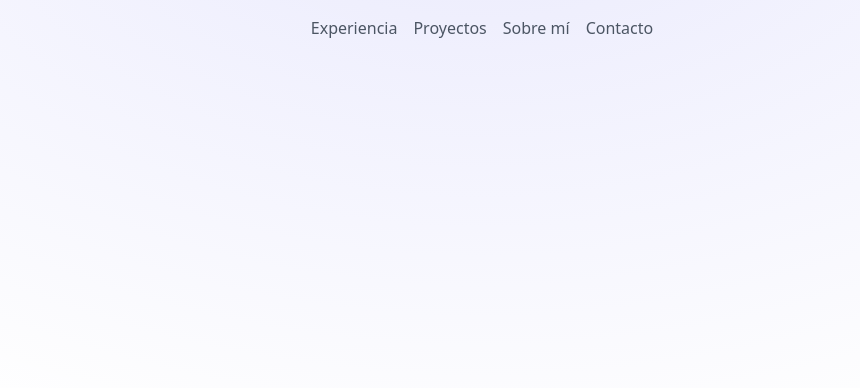
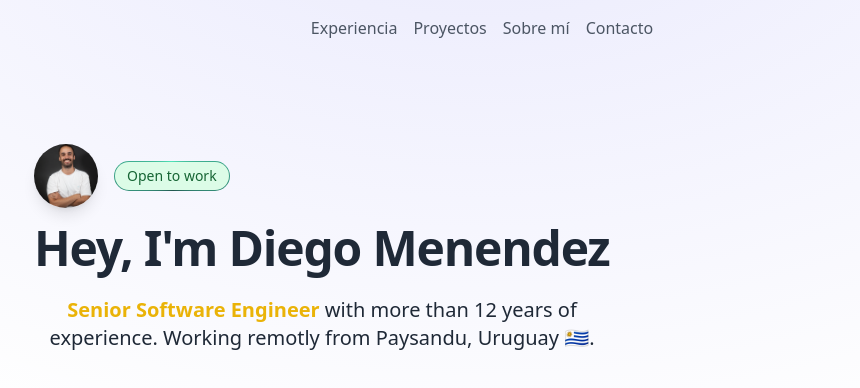
Before and after one commit to dmenendezh/personal-portfolio, a React (Create React App) app: page / in a window 1280 px wide. Shown: the top 388 px of the page, without its empty margins (158-1018 px from the left). Built offline with nearby package versions, Linux system fonts and the light colour scheme.

Commit message:
add hero section

```diff
--- a/package.json
+++ b/package.json
@@ -36,6 +36,7 @@
     ]
   },
   "devDependencies": {
-    "tailwindcss": "^3.4.4"
+    "tailwindcss": "^3.4.4",
+    "@babel/plugin-proposal-private-property-in-object": "^7.21.11"
   }
 }
--- a/src/App.js
+++ b/src/App.js
@@ -2,6 +2,7 @@ import "./App.css";
 import "./index.css";
 import React from "react";
 import Header from "./components/Header";
+import Hero from "./components/Hero";
 
 <style>
   @import
@@ -16,6 +17,20 @@ function App() {
       dark:bg-[radial-gradient(ellipse_80%_80%_at_50%_-20%,rgba(120,119,198,0.3),rgba(255,255,255,0))]"
       ></div>
       <Header />
+      <main className="px-4">
+        <section
+          id="hero"
+          data-section="hero"
+          className={`section py-16 md:py-36 scroll-m-20 w-full mx-auto container lg:max-w-4xl md:max-w-2xl`}
+        >
+          <Hero
+            nameTitle="Hey, I'm Diego Menendez"
+            srcImage="/dm.webp"
+            altImage="logo image"
+            linkedInUrl="https://www.linkedin.com/in/dmenendezhorta/"
+          />
+        </section>
+      </main>
     </div>
   );
 }
--- /dev/null
+++ b/src/components/Badge/index.js
@@ -0,0 +1,22 @@
+import React from "react";
+
+function Badge({ text, linkedInUrl }) {
+  return (
+    <div className="flex items-center ">
+      <span className="relative inline-flex overflow-hidden rounded-full p-[1px]">
+        <span className="absolute inset-[-1000%] animate-[spin_2s_linear_infinite] bg-[conic-gradient(from_90deg_at_50%_50%,#51E4B8_0%,#21554E_50%,#51E4B8_100%)]"></span>
+        <div className="inline-flex items-center justify-center w-full px-3 py-1 text-sm text-green-800 bg-green-100 rounded-full cursor-pointer dark:bg-gray-800 dark:text-white/80 backdrop-blur-3xl whitespace-nowrap">
+          <a
+            href={linkedInUrl}
+            target="_blank"
+            rel="noreferrer"
+            className="flex items-center transition md:justify-center md:hover:scale-105"
+          >
+            {text}
+          </a>
+        </div>
+      </span>
+    </div>
+  );
+}
+export default Badge;
--- /dev/null
+++ b/src/components/Hero/index.js
@@ -0,0 +1,26 @@
+import React from "react";
+import Badge from "../Badge";
+
+function Hero({ nameTitle, srcImage, altImage, linkedInUrl }) {
+  return (
+    <div className="max-w-xl">
+      <div className="flex gap-4 mb-4">
+        <img
+          className="rounded-full shadow-lg size-16"
+          src={srcImage}
+          alt={altImage}
+        />
+        <Badge text="Open to work" linkedInUrl={linkedInUrl} />
+      </div>
+
+      <h1 className="text-justify text-4xl font-bold tracking-tight text-gray-800 sm:text-5xl dark:text-white">
+        {nameTitle}
+      </h1>
+      <p className="mt-6 text-xl text-gray-800 dark:[&>strong]:text-yellow-200 [&>strong]:text-yellow-500 [&>strong]:font-semibold dark:text-gray-300">
+        <strong>Senior Software Engineer</strong> with more than 12 years of
+        experience. Working remotly from Paysandu, Uruguay 🇺🇾.
+      </p>
+    </div>
+  );
+}
+export default Hero;
--- /dev/null
+++ b/src/components/Section/index.js
@@ -0,0 +1,12 @@
+import React from "react";
+
+function Section({ id, className }) {
+  return (
+    <section
+      id={id}
+      data-section={id}
+      className={`section ${className} scroll-m-20 w-full mx-auto container lg:max-w-4xl md:max-w-2xl`}
+    />
+  );
+}
+export default Section;
```
Also changed, not shown: public/dm.webp (added), 1 other file (tests, documents, lock files or other folders).
